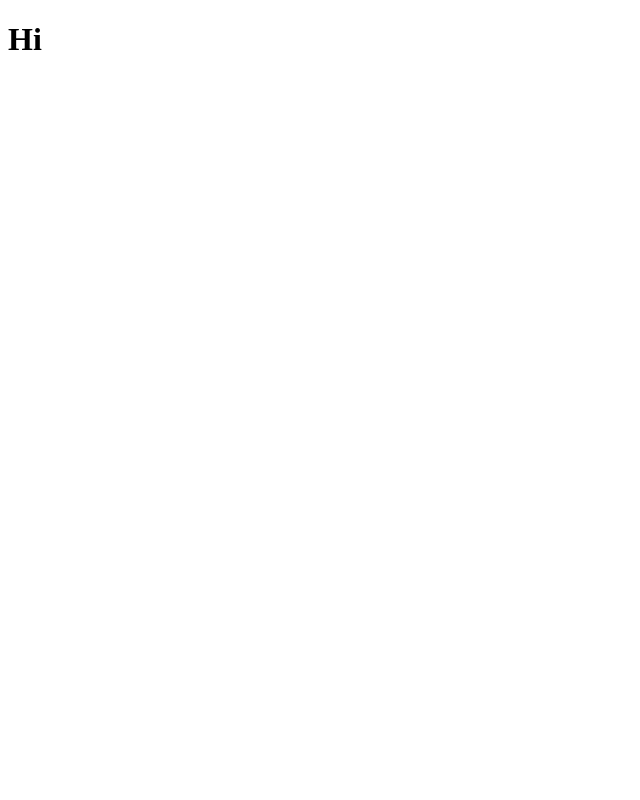
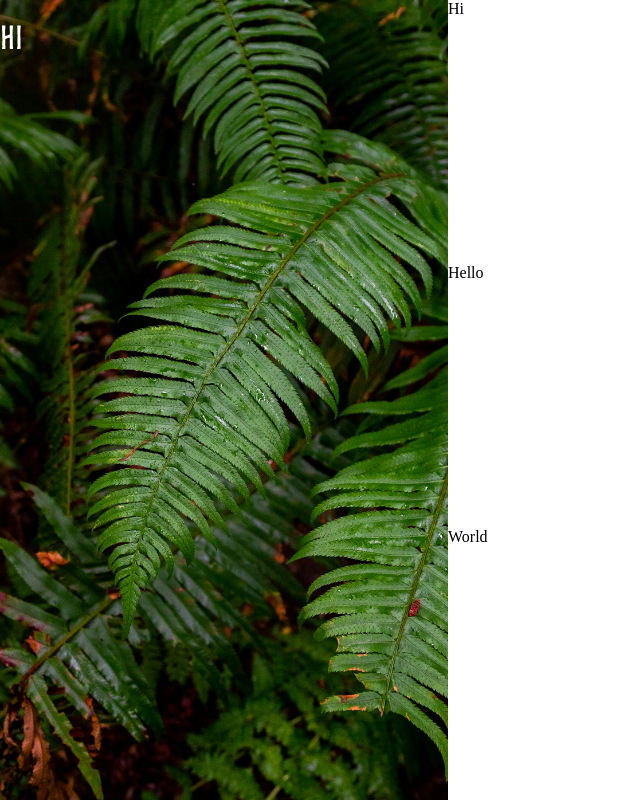
Before and after one commit to HaykalYM/SignUp-Page, a plain HTML site: page index.html in a window 1280 px wide. Shown: the whole page, without its empty margins (0-640 px from the left). Drawn offline with Linux system fonts and the light colour scheme.

Commit message:
working with left part

```diff
--- a/index.html
+++ b/index.html
@@ -6,6 +6,16 @@
         <script src="main.js"></script>
     </head>
     <body>
-        <h1>Hi</h1>
+        <div class="main">
+            <div class="left">
+                <h1>Hi</h1>
+            </div>
+            <div class="right">
+                <div class="first">Hi</div>
+                <div class="second">Hello</div>
+                <div class="third">World</div>
+            </div>
+        </div>
+
     </body>
 </html>
--- a/style.css
+++ b/style.css
@@ -0,0 +1,48 @@
+@font-face {
+    font-family: Norse-Bold;
+    src: url(../fonts/Norse-Bold.otf);
+  }
+
+  h1 {
+    font-family: Norse-Bold, sans-serif;
+  }
+
+  body{
+    margin: 0;
+    padding: 0;
+  }
+
+  .main{
+    display: flex;
+    flex-direction: row;
+    width: 100vw;
+    height: 100vh;
+
+  }
+
+  .left{
+   background-image: url(./images/halie-west.jpg);
+   width: 35vw;
+   background-repeat: no-repeat;
+   background-size: cover;
+   color:white;
+   /* font-family: Norse-Bold, sans-serif; */
+
+  }
+
+  .right{
+    display: flex;
+    flex-direction: column;
+  }
+
+  .first{
+    height: 33vh;
+  }
+
+  .second{
+    height: 33vh;
+  }
+
+  .third{
+    height: 33vh;
+  }
```
Also changed, not shown: fonts/Norse-Bold.otf (renamed from Norse-Bold.otf).
